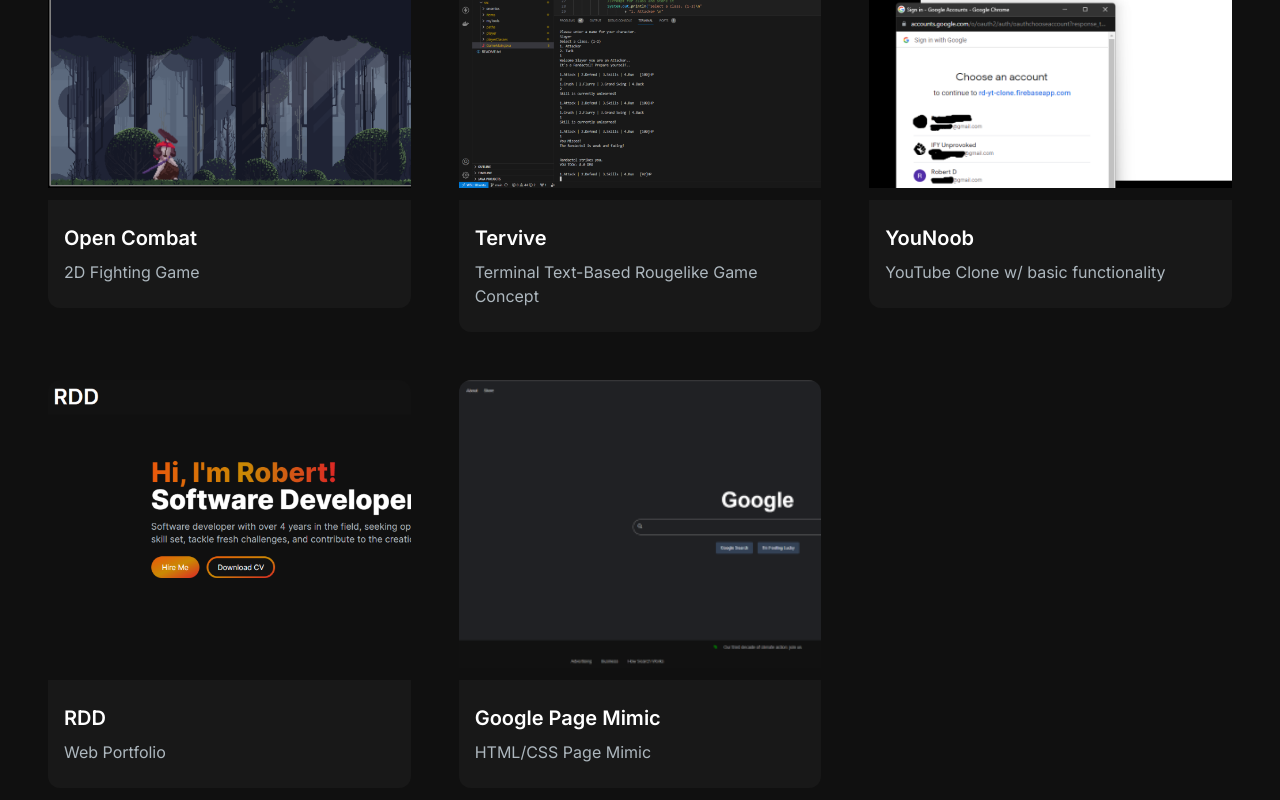
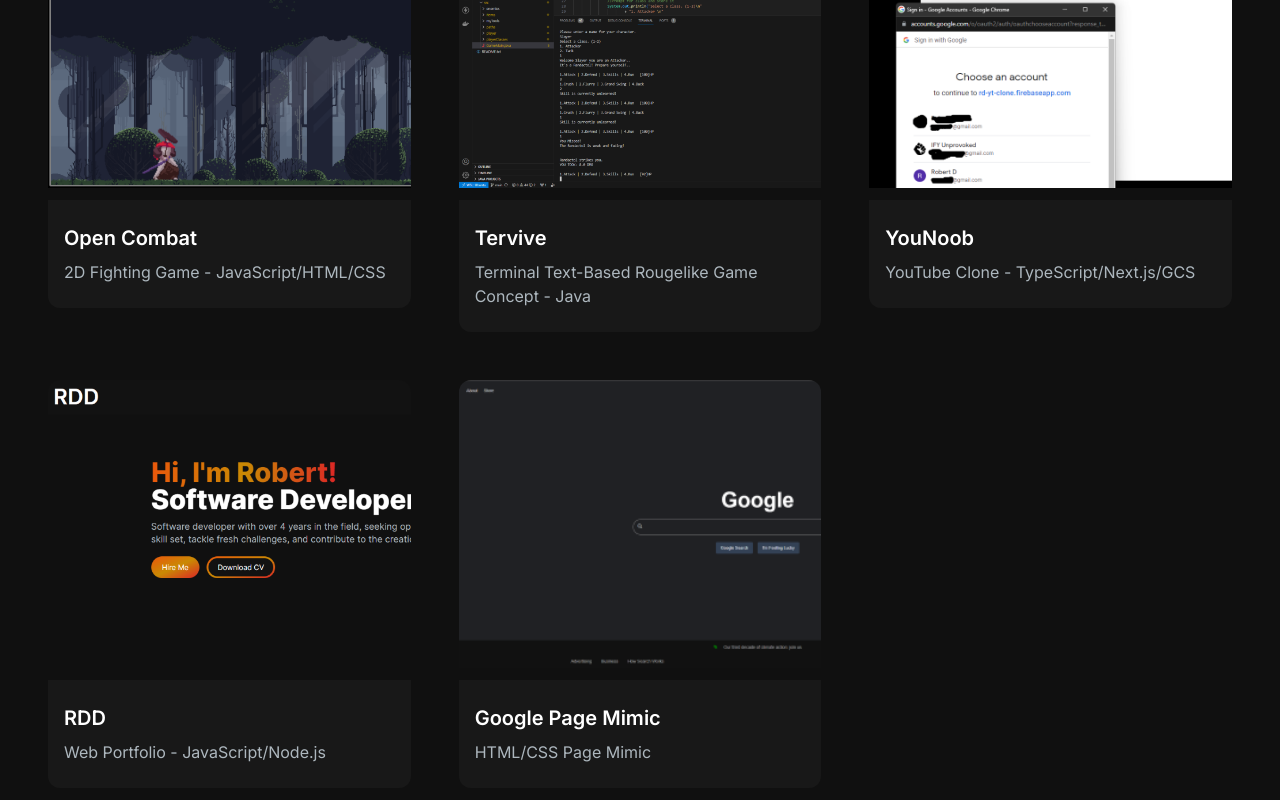
Before and after one commit to nardyy01/PortfolioProj, a Next.js app: page / in a window 1280 px wide. Shown: the part 1893-2693 px from the top of the page. Built offline with nearby package versions, Linux system fonts and the light colour scheme.

Commit message:
update projects

```diff
--- a/app/components/ProjectSection.jsx
+++ b/app/components/ProjectSection.jsx
@@ -8,7 +8,7 @@
     {
         id: 1,
         title: "Open Combat",
-        description: "2D Fighting Game",
+        description: "2D Fighting Game - JavaScript/HTML/CSS",
         image: "/images/open_combat.png",
         tag: ["All", "Web", "Game"],
         gitUrl: "https://github.com/nardyy01/Open_Combat",
@@ -17,7 +17,7 @@
     {
         id: 2,
         title: "Tervive",
-        description: "Terminal Text-Based Rougelike Game Concept",
+        description: "Terminal Text-Based Rougelike Game Concept - Java",
         image: "/images/Tervive.png",
         tag: ["All", "Game"],
         gitUrl: "https://github.com/nardyy01/Tervive/tree/main",
@@ -26,16 +26,16 @@
     {
         id: 3,
         title: "YouNoob",
-        description: "YouTube Clone w/ basic functionality",
+        description: "YouTube Clone - TypeScript/Next.js/GCS",
         image: "/images/YouNoob.png",
         tag: ["All", "Web"],
         gitUrl: "https://github.com/nardyy01/YT_Clone",
-        previewUrl: "#projects"
+        previewUrl: "https://yt-web-client-girhz6gtga-uc.a.run.app"
     },
     {
         id: 4,
         title: "RDD",
-        description: "Web Portfolio",
+        description: "Web Portfolio - JavaScript/Node.js",
         image: "/images/Portfolio_pic.png",
         tag: ["All", "Web"],
         gitUrl: "https://github.com/nardyy01/PortfolioProj",
```
